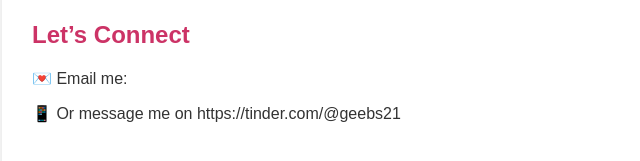
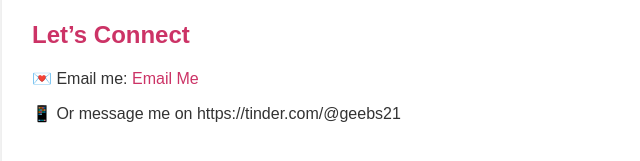
Before and after one commit to LisaGibeault/LisaGibeault.github.io, a plain HTML site: page index.html in a window 1280 px wide. Shown: the part 1260-1421 px from the top of the page, 158-798 px from the left. Drawn offline with Linux system fonts and the light colour scheme.

Commit message:
Update index.html

```diff
--- a/index.html
+++ b/index.html
@@ -91,7 +91,7 @@
 
     <div class="section">
       <h2>Let’s Connect</h2>
-      <p>💌 Email me: <a href="mailto:lisagibeault@gmail.com"></a></p>
+      <p>💌 Email me: <a href="mailto:lisagibeault@gmail.com" class="button">Email Me</a>
       <p>📱 Or message me on https://tinder.com/@geebs21</p>
     </div>
   </div>
```
